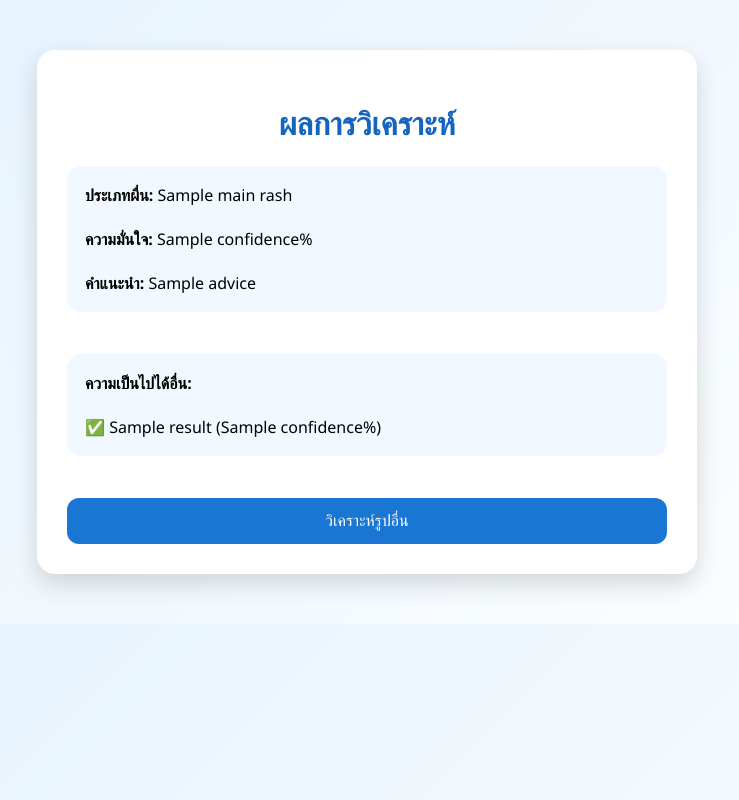
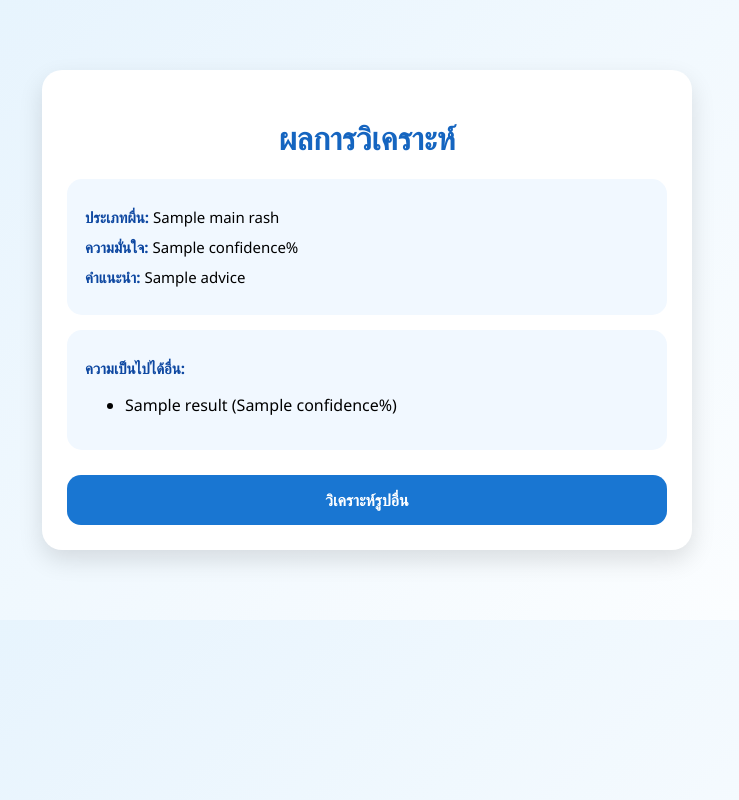
Before and after one commit to jmobiless2018-blip/ai-skin-web, a Flask app: template templates/result.html in a window 1280 px wide. Shown: the whole page, without its empty margins (273-1012 px from the left). Run offline with Flask 3, Linux system fonts and the light colour scheme; the template is opened without the code that fills it: most values are stand-ins (such as "Sample title", 1, 10 or a date in 2020).

Commit message:
Update result.html

```diff
--- a/templates/result.html
+++ b/templates/result.html
@@ -2,51 +2,141 @@
 <html lang="th">
 <head>
     <meta charset="UTF-8">
-    <title>ผลการวิเคราะห์</title>
+    <title>ผลการวิเคราะห์ผื่นผิวหนัง</title>
     <meta name="viewport" content="width=device-width, initial-scale=1.0">
 
-    <link rel="stylesheet" href="{{ url_for('static', filename='style.css') }}">
+    <style>
+        body {
+            margin: 0;
+            font-family: "Segoe UI", sans-serif;
+            background: linear-gradient(135deg, #e3f2fd, #ffffff);
+        }
+
+        .container {
+            max-width: 650px;
+            margin: 50px auto;
+            padding: 20px;
+        }
+
+        /* ✅ การ์ดหลัก */
+        .card {
+            background: white;
+            padding: 25px;
+            border-radius: 20px;
+            box-shadow: 0 10px 25px rgba(0,0,0,0.12);
+            text-align: center;
+        }
+
+        h1 {
+            color: #1565c0;
+            margin-bottom: 20px;
+        }
+
+        /* ✅ รูปพอดีมือถือ */
+        .result-img {
+            width: 100%;
+            max-height: 320px;
+            object-fit: cover;
+            border-radius: 18px;
+            box-shadow: 0 5px 15px rgba(0,0,0,0.15);
+            margin-bottom: 20px;
+        }
+
+        /* ✅ กล่องผลวิเคราะห์ */
+        .result-box {
+            text-align: left;
+            background: #f1f8ff;
+            padding: 18px;
+            border-radius: 15px;
+            margin-top: 15px;
+        }
+
+        .result-box p {
+            margin: 10px 0;
+            font-size: 15px;
+        }
+
+        .result-box strong {
+            color: #0d47a1;
+        }
+
+        /* ✅ ปุ่ม */
+        .btn {
+            display: block;
+            margin-top: 25px;
+            background: #1976d2;
+            color: white;
+            text-decoration: none;
+            padding: 14px;
+            border-radius: 14px;
+            font-weight: bold;
+            transition: 0.2s;
+        }
+
+        .btn:hover {
+            background: #0d47a1;
+        }
+
+        /* ✅ Responsive มือถือ */
+        @media (max-width: 600px) {
+            .container {
+                width: 92%;
+                margin: 20px auto;
+                padding: 10px;
+            }
+
+            h1 {
+                font-size: 22px;
+            }
+
+            .result-img {
+                max-height: 250px;
+            }
+
+            .result-box {
+                font-size: 14px;
+            }
+        }
+    </style>
 </head>
 
 <body>
 
 <div class="container">
+
+    <div class="card">
         <h1>ผลการวิเคราะห์</h1>
 
         <!-- ✅ แสดงรูป -->
         {% if filename %}
-    <div style="text-align:center; margin-bottom:20px;">
-        <img src="{{ url_for('static', filename=filename) }}"
-             style="width:100%; max-height:300px;
-                    object-fit:cover;
-                    border-radius:18px;
-                    box-shadow:0 6px 15px rgba(0,0,0,0.2);">
+            <img src="{{ url_for('static', filename=filename) }}" class="result-img">
+        {% endif %}
+
+        <!-- ✅ ผลหลัก -->
+        {% if main_rash %}
+        <div class="result-box">
+            <p><strong>ประเภทผื่น:</strong> {{ main_rash.name }}</p>
+            <p><strong>ความมั่นใจ:</strong> {{ main_rash.confidence }}%</p>
+            <p><strong>คำแนะนำ:</strong> {{ main_rash.advice }}</p>
         </div>
         {% endif %}
 
-    <!-- ✅ ผลหลัก -->
+        <!-- ✅ ผลอื่น -->
+        {% if results %}
         <div class="result-box">
-        <strong>ประเภทผื่น:</strong> {{ main_rash.name }} <br><br>
-        <strong>ความมั่นใจ:</strong> {{ main_rash.confidence }}% <br><br>
-        <strong>คำแนะนำ:</strong> {{ main_rash.advice }}
+            <p><strong>ความเป็นไปได้อื่น:</strong></p>
+            <ul>
+                {% for r in results %}
+                    <li>{{ r.name }} ({{ r.confidence }}%)</li>
+                {% endfor %}
+            </ul>
         </div>
+        {% endif %}
 
-    <br>
+        <!-- ✅ ปุ่มกลับ -->
+        <a href="/" class="btn">วิเคราะห์รูปอื่น</a>
 
-    <!-- ✅ ผลรอง -->
-    <div class="result-box">
-        <strong>ความเป็นไปได้อื่น:</strong><br><br>
-
-        {% for r in results %}
-            ✅ {{ r.name }} ({{ r.confidence }}%) <br>
-        {% endfor %}
     </div>
-
-    <br>
-
-    <a href="/" style="text-decoration:none;">
-        <button>วิเคราะห์รูปอื่น</button>
-    </a>
 
 </div>
 
```
Lines whose indentation alone changed are shown as unchanged.
